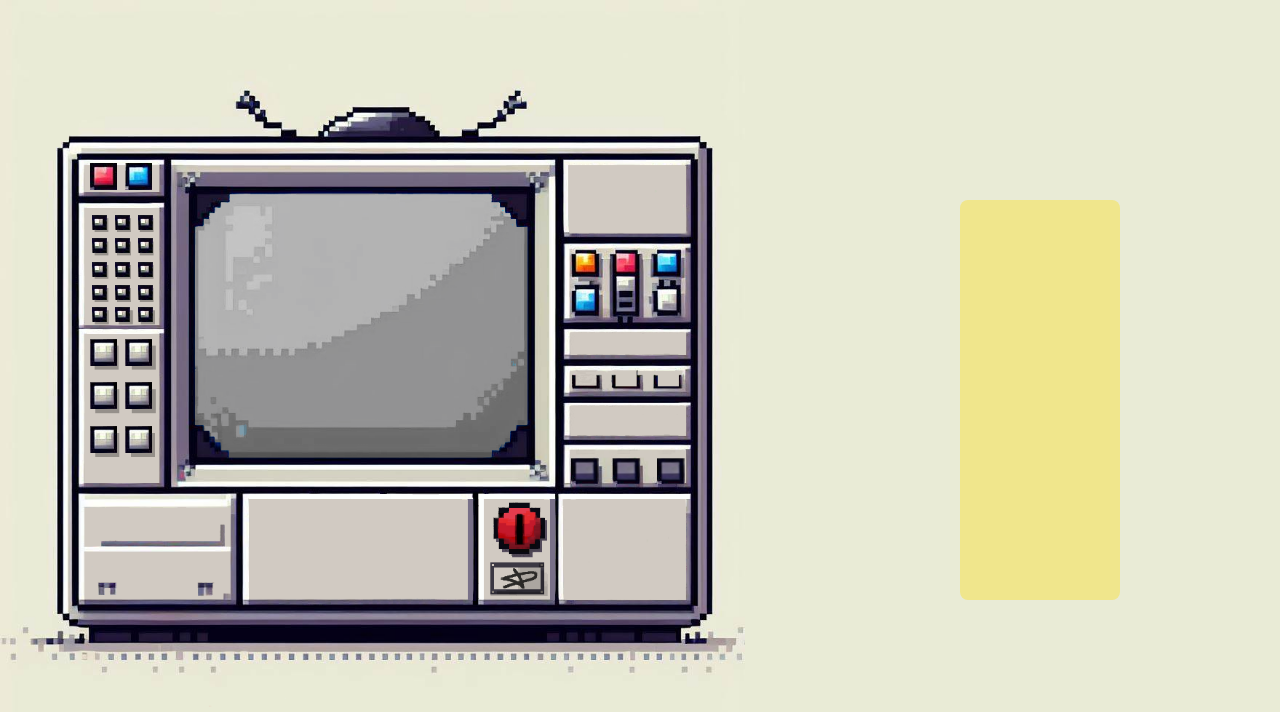
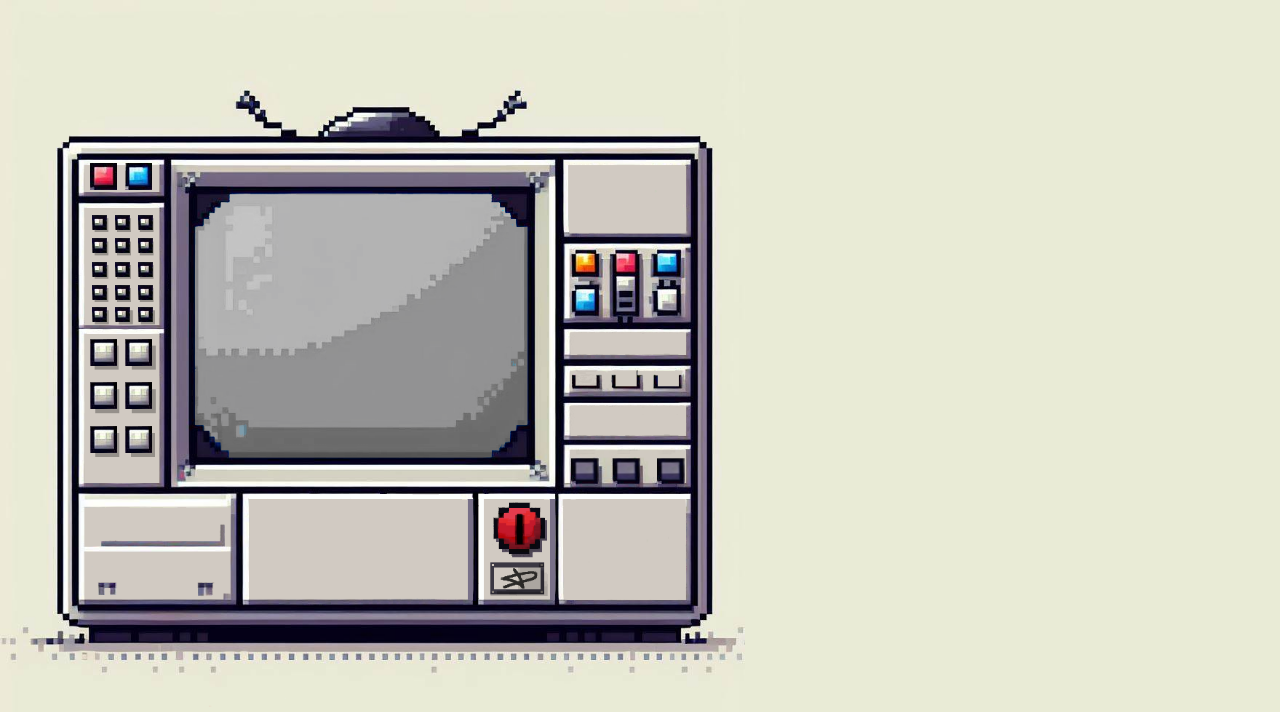
Before and after one commit to HyPolDev/Project-2_TV, a plain HTML site: page index.html in a window 1280 px wide. Drawn offline with Linux system fonts and the light colour scheme; a web font is replaced by a local one.

Commit message:
no more remote

```diff
--- a/index.html
+++ b/index.html
@@ -44,13 +44,6 @@
             <div id="c6" class="button channelButton"></div>
 
         </div>
-
-
-        <div id="remote">
-
-
-
-        </div>
     </div>
 
     <script src="./js/script.js"></script>
```
